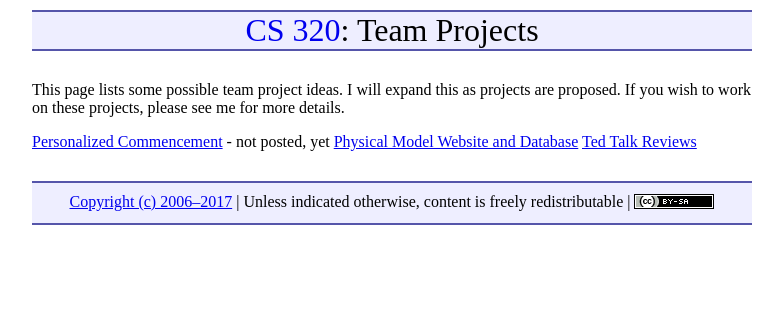
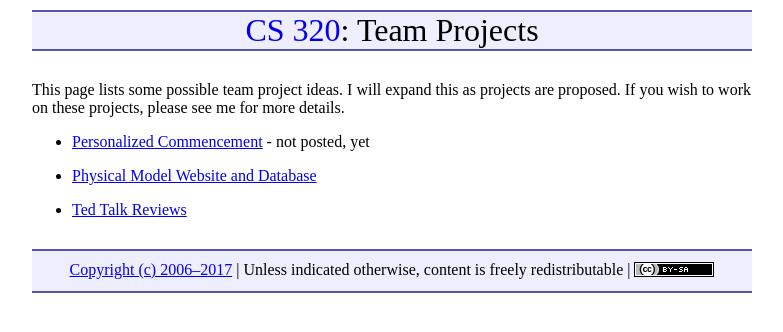
Before and after one commit to ycpcs/cs320-spring2017, a Jekyll site: the page built from projects/index.md, in a window 1280 px wide. Shown: the top 332 px of the page, without its empty margins (248-1031 px from the left). Built offline with Jekyll 4.4.1, drawn with Linux system fonts in a browser that asks for light colours.

```diff
--- a/projects/index.md
+++ b/projects/index.md
@@ -6,6 +6,8 @@ title: "Team Projects"
 This page lists some possible team project ideas.  I will expand this as projects are proposed.  If you wish to work on these projects, please see me for more details.
 
 
-[Personalized Commencement](Personalized_Commencement_Project.pdf) - not posted, yet
-[Physical Model Website and Database](Physical_Model_Website_and_Database.pdf)
-[Ted Talk Reviews](TED_Talk_Reviews_CS_Project.pdf)
+* [Personalized Commencement](Personalized_Commencement_Project.pdf) - not posted, yet
+
+* [Physical Model Website and Database](Physical_Model_Website_and_Database.pdf)
+
+* [Ted Talk Reviews](TED_Talk_Reviews_CS_Project.pdf)
```
Also changed, not shown: 1 other file.
